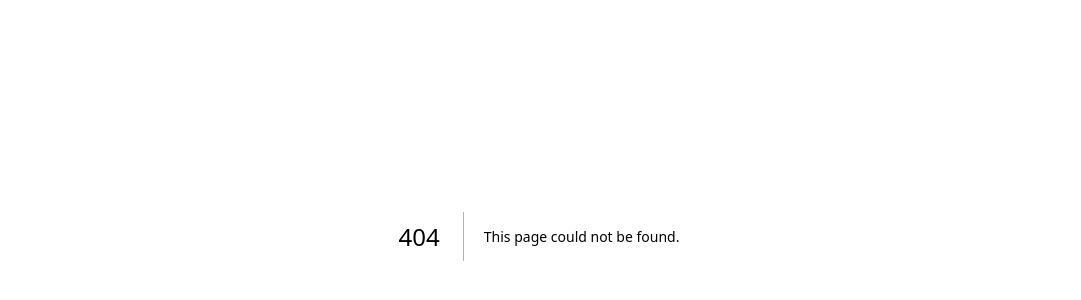
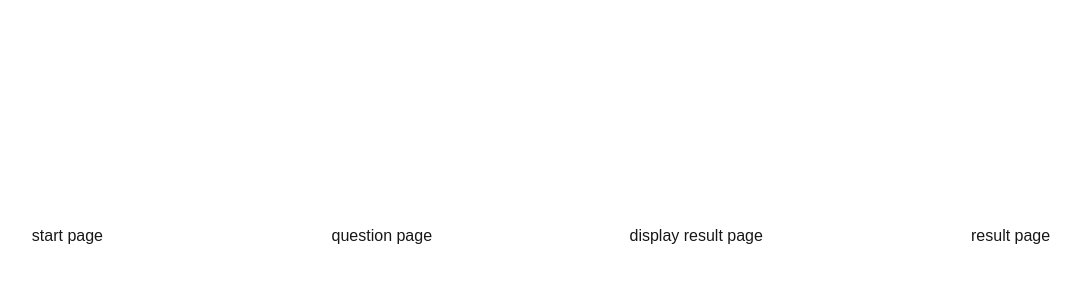
Before and after one commit to jochuany/psycological-test, a Next.js app: page /croissant in a window 1280 px wide. Before the commit this address had no page. Shown: the part 164-464 px from the top of the page, without its empty margins (101-1182 px from the left). Built offline with nearby package versions, Linux system fonts and the light colour scheme.

Commit message:
croissant: component, page

```diff
--- /dev/null
+++ b/src/app/component/layout/MobileFrame.js
@@ -0,0 +1,11 @@
+"use client"
+
+export default function MobileFrame({ children }) {
+    return (
+        <>
+            <div className="w-[314.4px] h-[682.4px] bg-white rounded-lg flex justify-center items-center">
+                {children}
+            </div>
+        </>
+    );
+}
--- /dev/null
+++ b/src/app/component/page/DisplayResultPage.js
@@ -0,0 +1,13 @@
+"use client"
+
+import MobileFrame from "../layout/MobileFrame";
+
+export default function DisplayResultPage() {
+    return (
+        <>
+            <MobileFrame>
+                display result page
+            </MobileFrame>
+        </>
+    );
+}
--- /dev/null
+++ b/src/app/component/page/QuestionPage.js
@@ -0,0 +1,13 @@
+"use client"
+
+import MobileFrame from "../layout/MobileFrame";
+
+export default function QuestionPage() {
+    return (
+        <>
+            <MobileFrame>
+                question page
+            </MobileFrame>
+        </>
+    );
+}
--- /dev/null
+++ b/src/app/component/page/ResultPage.js
@@ -0,0 +1,13 @@
+"use client"
+
+import MobileFrame from "../layout/MobileFrame";
+
+export default function ResultPage() {
+    return (
+        <>
+            <MobileFrame>
+                result page
+            </MobileFrame>
+        </>
+    );
+}
--- /dev/null
+++ b/src/app/component/page/StartPage.js
@@ -0,0 +1,13 @@
+"use client"
+
+import MobileFrame from "../layout/MobileFrame";
+
+export default function StartPage() {
+    return (
+        <>
+            <MobileFrame>
+                start page
+            </MobileFrame>
+        </>
+    );
+}
--- /dev/null
+++ b/src/app/croissant/page.js
@@ -0,0 +1,24 @@
+"use client"
+
+import { DatePicker } from "antd";
+import CalenderPage from "@/app/component/object/CalenderPage";
+
+import StartPage from "../component/page/StartPage";
+import QuestionPage from "../component/page/QuestionPage";
+import DisplayResultPage from "../component/page/DisplayResultPage";
+import ResultPage from "../component/page/ResultPage";
+
+export default function Croissant() {
+
+  return (
+
+    <div className="w-screen h-screen bg-gray-100 flex justify-center items-center">
+
+      <StartPage></StartPage>
+      <QuestionPage></QuestionPage>
+      <DisplayResultPage></DisplayResultPage>
+      <ResultPage></ResultPage>
+
+    </div>
+  );
+}
--- a/src/app/test-ui/page.js
+++ b/src/app/test-ui/page.js
@@ -1,7 +1,7 @@
 "use client"
 
 import { DatePicker } from "antd";
-import CalenderPage from "@/app/component/CalenderPage";
+import CalenderPage from "@/app/component/object/CalenderPage";
 
 
 export default function TestUI() {
```
Also changed, not shown: src/app/component/object/CalenderPage.js (renamed from src/app/component/CalenderPage.js).
